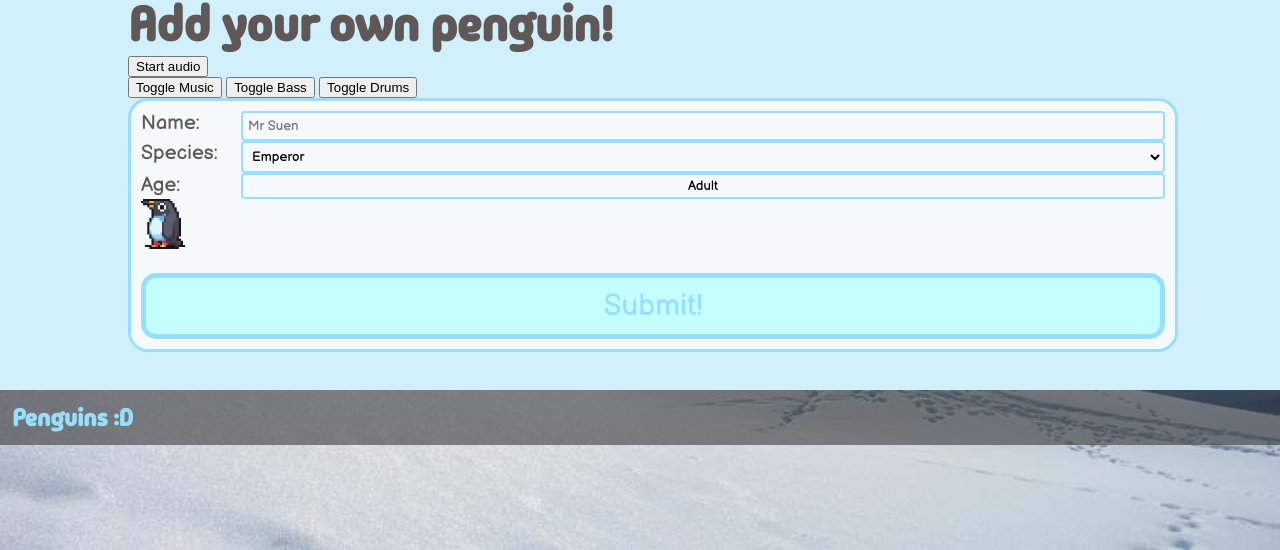
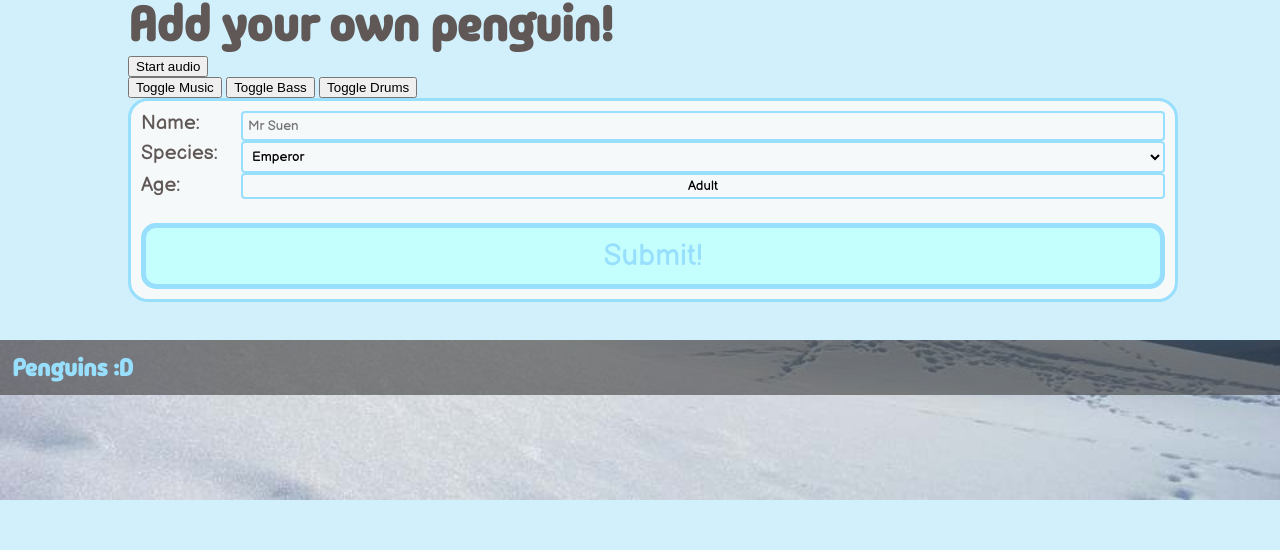
Before and after one commit to 230590R/230590R.github.io, a plain HTML site: page index.html in a window 1280 px wide. Shown: the part 807-1357 px from the top of the page. After the commit the page ends 1307 px from the top, so only its background shows below. Drawn offline with Linux system fonts and the light colour scheme.

Commit message:
Update index.html

```diff
--- a/index.html
+++ b/index.html
@@ -186,7 +186,6 @@
 
         <label>Age:</label>
         <button name="pet-age" id="pet-age-selector">Adult</button>
-        <img src="images/spr-adelie.png">
         <br>
         <button id="submit">Submit!</button>
       </div>
```
